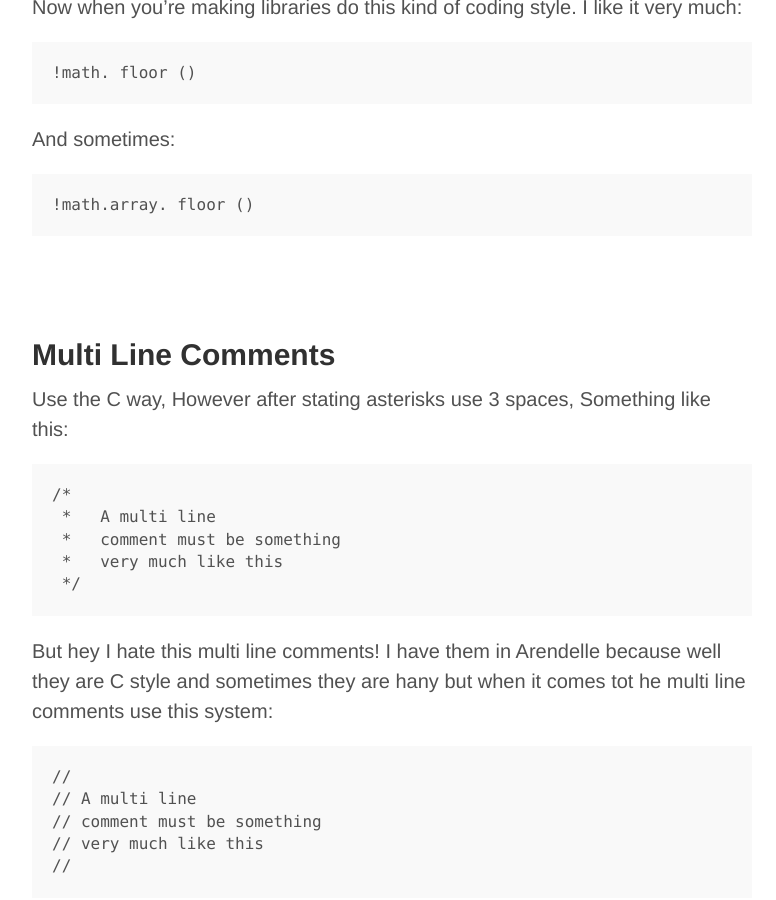
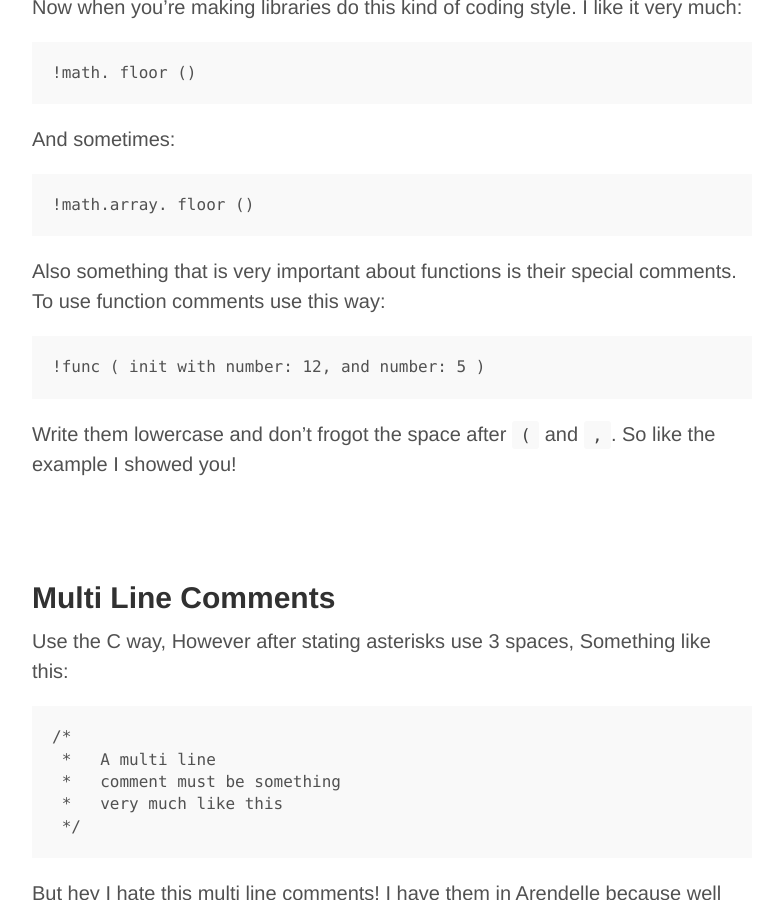
Before and after one commit to pouriaeslamirad/pmkary.github.io, a Jekyll site: the page built from _posts/2015-2-12-arendelle-coding-styles.md, in a window 1280 px wide and 900 px high, scrolled down 6473 px. Shown: the whole window, without its empty margins (248-1024 px from the left). Built offline with Jekyll 4.4.1, drawn with Linux system fonts in a browser that asks for light colours; nearby versions of some CDN libraries; Markdown is read by kramdown in place of the engine named in the settings.

Commit message:
miniminimin

```diff
--- a/_posts/2015-2-12-arendelle-coding-styles.md
+++ b/_posts/2015-2-12-arendelle-coding-styles.md
@@ -172,6 +172,12 @@ And sometimes:
 
 <pre class="arendelle">!math.array. floor ()</pre>
 
+Also something that is very important about functions is their special comments. To use function comments use this way:
+
+<pre class="arendelle">!func ( init with number: 12, and number: 5 )</pre>
+
+Write them lowercase and don't frogot the space after `(` and `,`. So like the example I showed you!
+
 <br><br>
 ## Multi Line Comments
 Use the C way, However after stating asterisks use 3 spaces, Something like this:
@@ -226,10 +232,13 @@ Also for nested ones use:
 As I said before use 3 space tabs and this style:
 
 <pre class="arendelle">( line , 0 )
+
 [ #j,
+
     i [ @line , d ]
     ( line , +1 )
-      { #x < #y , p } r
+    { #x < #y , p } r
+
 ]</pre>
 
 I think that was a good enough example!
```
